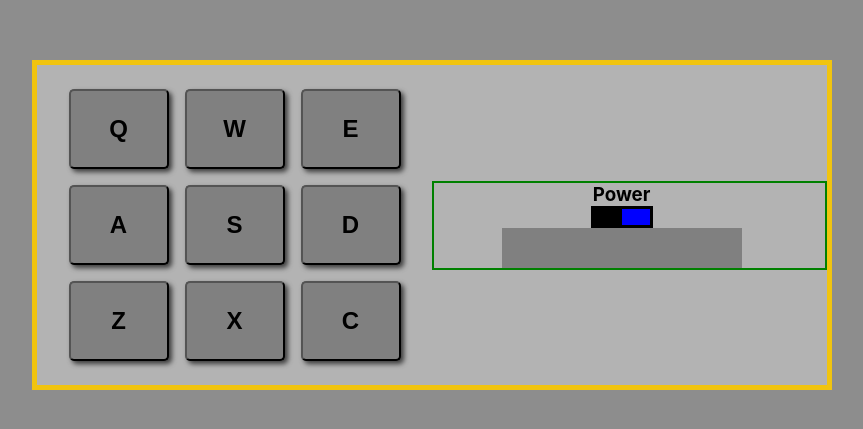
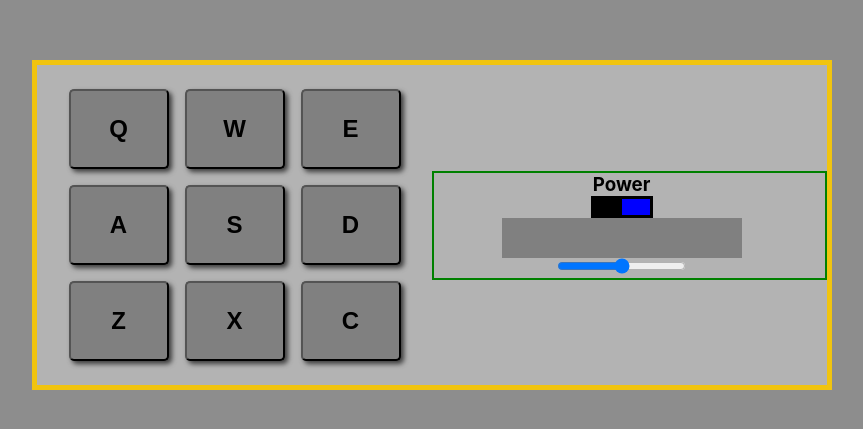
Before and after one commit to OlhaD/freeCodeCamp-react-projects, a React (Create React App) app in the folder drum-machine/: page / in a window 1280 px wide. Shown: the part 175-604 px from the top of the page, without its empty margins (208-1071 px from the left). Built offline with nearby package versions, Linux system fonts and the light colour scheme.

Commit message:
DM - add volume control

```diff
--- a/drum-machine/src/components/DrumPad/DrumPad.js
+++ b/drum-machine/src/components/DrumPad/DrumPad.js
@@ -5,6 +5,7 @@ import {setActiveButton} from '../../store/actions/drumPad';
 import NumPad from '../NumPad/NumPad';
 import Power from '../Power/Power';
 import MessageBox from '../UI/MessageBox/MessageBox';
+import Slider from '../UI/Slider/Slider';
 
 function DrumPad(props) {
     const buttonsInfo = [
@@ -54,8 +55,15 @@ function DrumPad(props) {
         audioSrc: "https://s3.amazonaws.com/freecodecamp/drums/Cev_H2.mp3"
     }];
 
+    const sliderSettings = {
+        min: 0,
+        max: 100,
+        value: 40
+    }
+
     var [isPowerOn, setIsPowerOn] = useState(true);
     var [message, setMessage] = useState("");
+    var [volume, setVolume] = useState(sliderSettings.value);
 
     function onPowerChanged(isOn){
         setIsPowerOn(isOn);
@@ -68,9 +76,14 @@ function DrumPad(props) {
         setMessage(activeButton.message);
     }
 
+    function onVolumeChangedHandler(value){
+        setVolume(value);
+        setMessage(`Volume: ${value}`);
+    }
+
     return (
         <div className={classes.Display} >
-            <NumPad buttons={buttonsInfo} isPowerOn={isPowerOn} pressedKey={props.pressedKey} onButtonActivated={(button) => onButtonActivated(button)} />
+            <NumPad buttons={buttonsInfo} isPowerOn={isPowerOn} pressedKey={props.pressedKey} onButtonActivated={(button) => onButtonActivated(button)} volume={volume} />
 
             <div className={classes.RightPanel}>
                 <div>
@@ -79,6 +92,10 @@ function DrumPad(props) {
 
                 <div>
                     <MessageBox text={message} />
+                </div>
+
+                <div>
+                    <Slider min={sliderSettings.min} max={sliderSettings.max} onChange={(volume) => onVolumeChangedHandler(volume)} />
                 </div>
             </div>
         </div>
--- a/drum-machine/src/components/NumPad/NumPad.js
+++ b/drum-machine/src/components/NumPad/NumPad.js
@@ -9,7 +9,7 @@ function NumPad(props) {
                 props.buttons.map((button, key) =>
                 (
                     <Button key={key} keyPressed={props.pressedKey} name={button.text} audioSrc={button.audioSrc} message={button.message}
-                        onButtonActivated={(button) => props.onButtonActivated(button)} disabled={!props.isPowerOn}/>
+                        onButtonActivated={(button) => props.onButtonActivated(button)} volume={props.volume} disabled={!props.isPowerOn}/>
                 ))
             }
         </div>
--- a/drum-machine/src/components/UI/Button/Button.js
+++ b/drum-machine/src/components/UI/Button/Button.js
@@ -3,6 +3,7 @@ import * as classes from './Button.module.scss';
 
 function Button(props) {
     let audio = new Audio(props.audioSrc);
+    audio.volume = props.volume / 100;
 
     const start = () => {
         audio.play();
--- /dev/null
+++ b/drum-machine/src/components/UI/Slider/Slider.js
@@ -0,0 +1,15 @@
+import React from 'react';
+
+function Slider(props) {
+    function sliderChangedHandler(e){
+        props.onChange(e.target.value);
+    }
+
+    return (
+        <div>
+            <input type="range" min={props.min} max={props.max} value={props.value} onChange={(e) => sliderChangedHandler(e)}></input>
+        </div>
+    );
+}
+
+export default Slider;
```
Also changed, not shown: drum-machine/src/components/UI/Slider/Slider.module.scss (added).
